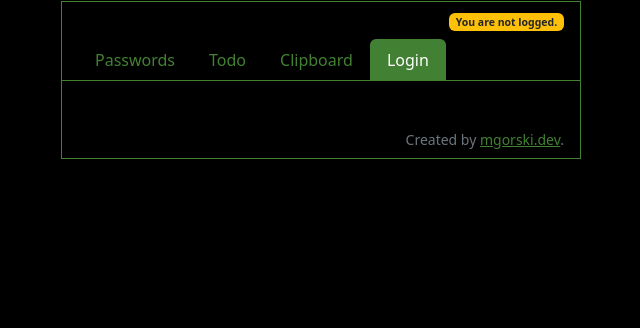
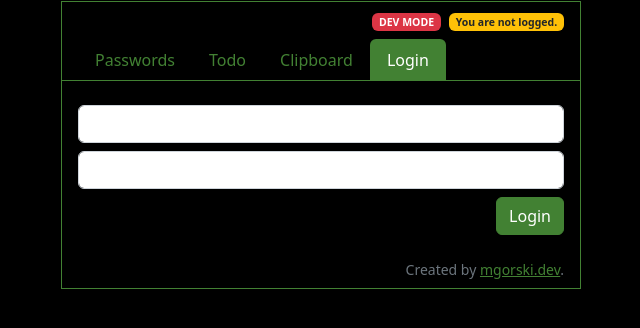
Before and after one commit to gorskimarcin96/vue_chrome_extension, a Vue app: page / in a window 1280 px wide. Shown: the top 328 px of the page, without its empty margins (319-959 px from the left). Built offline with nearby package versions, Linux system fonts and the light colour scheme.

Commit message:
Added storage.

```diff
--- a/package.json
+++ b/package.json
@@ -1,6 +1,6 @@
 {
   "name": "vue_chrome_extension",
-  "version": "1.0.12",
+  "version": "1.0.13",
   "scripts": {
     "dev": "vite",
     "build": "vue-tsc && vite build",
--- a/src/components/Tabs.vue
+++ b/src/components/Tabs.vue
@@ -5,6 +5,7 @@ import Passwords from "./Tabs/Passwords.vue";
 import Clipboard from "./Tabs/Clipboard.vue";
 import {defineComponent} from 'vue';
 import Todo from "./Tabs/Todo/Todo.vue";
+import storage from "../storage/storage";
 
 export default defineComponent({
   components: {
@@ -15,6 +16,7 @@ export default defineComponent({
   },
   data: function () {
     return {
+      isDevelopmentMode: false,
       user: null as User | null,
       currentTab: 'Login',
       tabs: ['Passwords', 'Todo', 'Clipboard', 'Login'] as string[]
@@ -23,38 +25,28 @@ export default defineComponent({
   methods: {
     setTab(currentTab: string) {
       this.currentTab = currentTab;
-      chrome.storage.sync.set({'currentTab': currentTab});
+      storage.setCurrentTab(currentTab)
     },
     setUserData: function (user: User | null) {
       this.user = user
-      if (user) {
-        chrome.storage.sync.set({'user': {id: user.id, email: user.email, token: user.token, exp: user.exp}});
-      }
+      storage.setUser(user);
     }
   },
-  created() {
-    chrome.storage.sync.get('currentTab', storageData => {
-      if (Object.keys(storageData).length !== 0) {
-        this.currentTab = storageData.currentTab
-      }
-    });
-    chrome.storage.sync.get('user', storageData => {
-      if (Object.keys(storageData).length !== 0) {
-        this.user = new User(storageData.user.id, storageData.user.email, storageData.user.token, storageData.user.exp);
-      }
-    });
+  created: async function () {
+    this.isDevelopmentMode = process.env.NODE_ENV === 'development';
+    this.user = await storage.getUser();
+    this.currentTab = await storage.getCurrentTab() ?? 'Login';
   }
 });
 </script>
 
 <template>
   <header class="p-2 px-3 small text-end">
-    <div v-if="user && user.token">
+    <span class="mx-2 badge bg-danger" v-if="isDevelopmentMode === true">DEV MODE</span>
+    <span v-if="user && user.token">
       You are logged in as <span class="badge bg-success">{{ user.email }}</span>.
-    </div>
-    <div v-else>
-      <span class="badge bg-warning text-dark">You are not logged.</span>
-    </div>
+    </span>
+    <span v-else class="badge bg-warning text-dark">You are not logged.</span>
   </header>
 
   <nav>
--- a/src/components/Tabs/Clipboard.vue
+++ b/src/components/Tabs/Clipboard.vue
@@ -2,13 +2,11 @@
 import {User} from "../../models/User";
 import {defineComponent} from 'vue';
 import apiWord from "./../../api/word"
+import storage from "../../storage/storage";
 
 export default defineComponent({
   props: {
-    user: {
-      required: false,
-      type: User,
-    },
+    user: {required: false, type: User},
   },
   data() {
     return {
@@ -21,20 +19,19 @@ export default defineComponent({
     add() {
       if (this.word) {
         this.words.push(this.word);
-        chrome.storage.sync.set({'words': this.words}, () => {
-          this.word = '';
-        });
+        storage.setWords(this.words);
+        this.word = '';
       }
     },
     remove(key: number) {
       if (confirm("Are you sure?")) {
         this.words.splice(key, 1);
-        chrome.storage.sync.set({'words': this.words});
+        storage.setWords(this.words);
       }
     },
     clearList() {
       if (confirm("Are you sure?")) {
-        chrome.storage.sync.set({'words': []});
+        storage.setWords([])
         this.words = [];
       }
     },
@@ -45,10 +42,8 @@ export default defineComponent({
       }
     }
   },
-  created() {
-    chrome.storage.sync.get('words', storageData => {
-      this.words = Object.values(storageData.words)
-    });
+  async created() {
+    this.words = await storage.getWords() ?? [];
   },
 });
 </script>
--- a/src/components/Tabs/Login.vue
+++ b/src/components/Tabs/Login.vue
@@ -7,21 +7,22 @@ import moment from "moment";
 
 export default defineComponent({
   props: {
-    user: {
-      required: false,
-      type: User,
-    },
+    user: {required: false, type: User},
   },
   data() {
     return {
       error: null as string | null,
+      email: null as string | null,
       password: null as string | null
     }
   },
+  created() {
+    this.email = this.user ? this.user.email : null;
+  },
   methods: {
     async login() {
-      if (this.user && this.password) {
-        let auth = await apiAuth.login(this.user.email, this.password).catch((response) => {
+      if (this.email && this.password) {
+        let auth = await apiAuth.login(this.email, this.password).catch((response) => {
           if (response.response && response.response.status) {
             if (response.response.status === 401) {
               this.error = response.response.data.message ?? 'Not authorized';
@@ -36,22 +37,15 @@ export default defineComponent({
         });
 
         if (auth) {
-          let user = await apiUser.me(auth.token);
-          user.token = auth.token;
-          user.exp = auth.exp;
-
-          this.$emit('user-data', user);
+          const user = await apiUser.me(auth.token);
+          this.$emit('user-data', new User(user.id, user.email, auth.token, auth.exp));
           this.error = this.password = null;
         }
       }
     },
     logout() {
       this.error = null;
-      this.$emit('user-data', {
-        id: null,
-        email: null,
-        token: null,
-      });
+      this.$emit('user-data', this.user ? new User(user.id, user.email, user.token, 0) : null);
     },
     getDeadlineToken() {
       return this.user && this.user.exp ? moment(new Date(this.user.exp * 1000)).format('YYYY-MM-DD HH:mm') : null;
@@ -67,8 +61,8 @@ export default defineComponent({
   </div>
   <div class="alert alert-danger py-2" v-if="error">{{ error }}</div>
 
-  <div class="text-end" v-if="user && user.token === null">
-    <input type="email" class="form-control" v-model="user.email">
+  <div class="text-end" v-if="user === null || (user && user.token === null)">
+    <input type="email" class="form-control" v-model="email">
     <input type="password" class="form-control my-2" v-model="password" v-on:keyup.enter="login()">
     <button class="btn btn-success" type="button" @click="login" id="login">Login</button>
   </div>
--- a/src/components/Tabs/Passwords.vue
+++ b/src/components/Tabs/Passwords.vue
@@ -3,13 +3,11 @@ import {User} from "../../models/User";
 import {defineComponent} from 'vue';
 import apiPassword from "./../../api/password"
 import {Password} from "../../models/Password";
+import storage from "../../storage/storage";
 
 export default defineComponent({
   props: {
-    user: {
-      required: false,
-      type: User,
-    },
+    user: {required: false, type: User},
   },
   data() {
     return {
@@ -18,15 +16,13 @@ export default defineComponent({
       passwords: [] as Password[],
     }
   },
-  created() {
-    chrome.storage.sync.get('passwordSearch', storageData => {
-      this.search = Object.keys(storageData).length === 0 ? '' : storageData.passwordSearch;
-      this.getPasswords();
-    });
+  async created() {
+    this.search = await storage.getPasswordSearch() ?? '';
+    await this.getPasswords();
   },
   methods: {
     async getPasswords() {
-      await chrome.storage.sync.set({'passwordSearch': this.search});
+      storage.setPasswordSearch(this.search);
       this.passwords = [];
 
       if (this.user && this.user.token) {
@@ -46,14 +42,19 @@ export default defineComponent({
       }
     },
     async login(key: number) {
+      if (process.env.NODE_ENV === 'development') {
+        alert('Its not work for development mode.');
+      } else {
         if (this.user && this.user.token) {
           const password = await apiPassword.getPassword(this.user.token, this.passwords[key].id);
 
           chrome.runtime.sendMessage({
             event_name: "log_in",
             login: this.passwords[key].login,
-          password: password
+            password: password,
+            url: this.passwords[key].href
           });
+        }
       }
     }
   }
--- a/src/components/Tabs/Todo/Todo.vue
+++ b/src/components/Tabs/Todo/Todo.vue
@@ -10,10 +10,7 @@ import {TodoTask as TodoTaskModel} from "../../../models/TodoTask";
 export default defineComponent({
   components: {TodoTask, TodoList},
   props: {
-    user: {
-      required: false,
-      type: UserModel,
-    },
+    user: {required: false, type: UserModel},
   },
   data() {
     return {
@@ -21,12 +18,8 @@ export default defineComponent({
       formTodoList: new TodoListModel()
     }
   },
-  watch: {
-    user() {
-      if (!this.todoLists.length) {
-        this.getTodos();
-      }
-    }
+  created() {
+    this.getTodos();
   },
   methods: {
     async getTodos() {
--- /dev/null
+++ b/src/storage/storage.ts
@@ -0,0 +1,58 @@
+import {User} from "../models/User";
+
+abstract class abstractStorage {
+    private static storageData: any = {};
+
+    protected static get = async (key: string): Promise<any> => {
+        return process.env.NODE_ENV === 'development'
+            ? this.storageData[key]
+            : new Promise(resolve => chrome.storage.sync.get(key, resolve))
+                .then(storageData => key === null ? storageData : storageData[key])
+    };
+
+    protected static set(key: string, value: any) {
+        process.env.NODE_ENV === 'development'
+            ? this.storageData[key] = value
+            : chrome.storage.sync.set({[key]: value});
+    }
+}
+
+class storage extends abstractStorage {
+    static async getUser(): Promise<User | null> {
+        const data = await this.get('user') ?? null
+
+        return data === null ? null : (data instanceof User ? data : new User(data._id, data._email, data._token, data._exp));
+    }
+
+    static setUser(user: null | User): void {
+        return this.set('user', user);
+    }
+
+    static async getCurrentTab(): Promise<null | string> {
+        return await this.get('currentTab') ?? null;
+    }
+
+    static setCurrentTab(tab: null | string): void {
+        return this.set('currentTab', tab);
+    }
+
+    static async getPasswordSearch(): Promise<string | null> {
+        return await this.get('passwordSearch') ?? null;
+    }
+
+    static setPasswordSearch(search: string): void {
+        return this.set('passwordSearch', search);
+    }
+
+    static async getWords(): Promise<string[] | null> {
+        const data = await this.get('words') ?? [];
+
+        return Array.isArray(data) ? data : Object.values(data);
+    }
+
+    static setWords(words: string[]): void {
+        return this.set('words', words);
+    }
+}
+
+export default storage
```
Also changed, not shown: public/manifest.json. Lines whose indentation alone changed are shown as unchanged.
